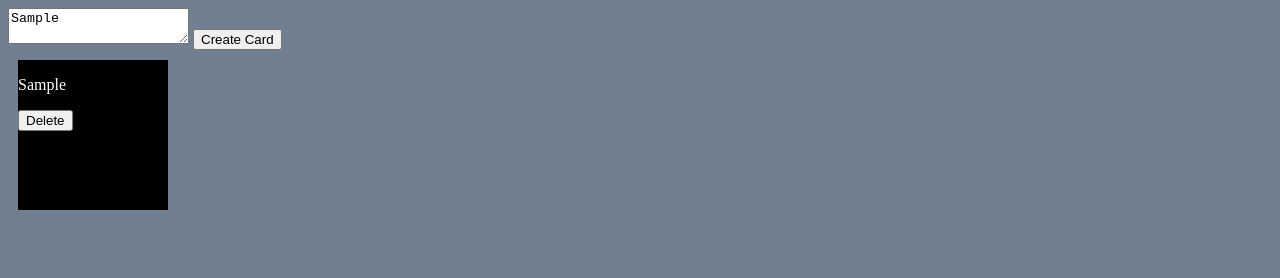
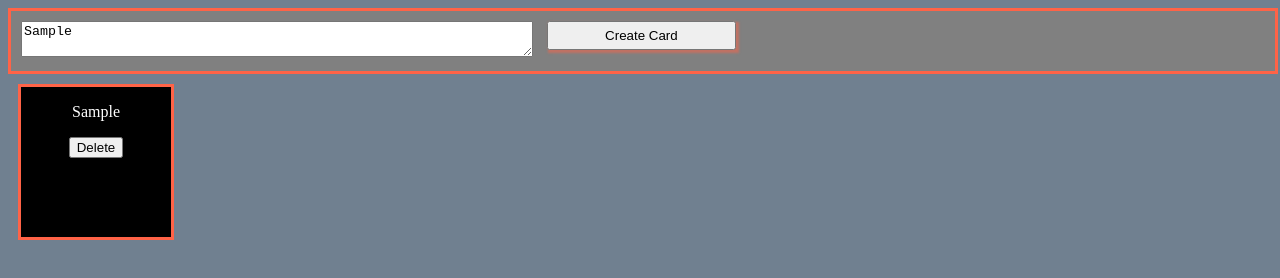
Before and after one commit to morecallan/SPA-exercise-cards, a plain HTML site: page index.html in a window 1280 px wide. Both pictures are taken after typing "Sample" into the empty fields and a click on the button "Create Card". Drawn offline with Linux system fonts and the light colour scheme.

Commit message:
completed task 3

```diff
--- a/cards.css
+++ b/cards.css
@@ -2,8 +2,32 @@ body {
     background-color: slategray;
 }
 
+#cardCreator {
+    display: block;
+    width: 100%;
+    background-color: gray;
+    height: 60px;
+    border: 3px solid rgba(255, 99, 71, 1);
+}
+
+#cardCreator textarea {
+    width: 40%;
+    margin: 10px;
+}
+
+#cardCreator button {
+    width: 15%;
+    padding: 5px;
+    margin: 10px auto;
+    display: inline-block;
+    position: relative;
+    top: -2em;
+    box-shadow: 2px 2px 2px 1px rgba(255, 99, 71, .5);
+}
+
 .cardHolder {
     display: flex;
+
 }
 
 .card {
@@ -13,4 +37,6 @@ body {
     color: white;
     display: inline-block;
     margin: 10px;
+    text-align: center;
+    border: 3px solid tomato;
 }
--- a/cards.js
+++ b/cards.js
@@ -1,11 +1,30 @@
 var textInput = document.getElementById("textInput");
 var addCardButton = document.getElementById("createButton");
 var cardHolder = document.getElementById("cardHolder");
+cardCount = 0;
 
 addCardButton.addEventListener("click", addCardFunction)
 
 function addCardFunction() {
     var cardText = textInput.value
-    var cardString = "<section class='card'> <p>" + cardText + "</p> <button>Delete</button></section>"
-    cardHolder.innerHTML += cardString;
+
+    if (cardText !== "") {
+        var cardString = "<section class='card' id='card" + cardCount + "''> <p>" + cardText + "</p> <button id='delete'>Delete</button></section>"
+        cardHolder.innerHTML += cardString;
+        cardCount ++;
+    } else {
+        alert("Write something, doofus.")
+    }
 }
+
+cardHolder.addEventListener("click", deleteCard);
+
+
+function deleteCard(e){
+    console.log("e", e);
+    if (e.target.id === "delete") {
+        whereAmI = e.target.parentNode;
+        cardHolder.removeChild(whereAmI);
+    }
+
+}
--- a/index.html
+++ b/index.html
@@ -5,8 +5,10 @@
     <link rel="stylesheet" type="text/css" href="cards.css">
 </head>
 <body>
-    <textarea id="textInput"></textarea>
-    <button id="createButton">Create Card</button>
+    <div id="cardCreator">
+        <textarea id="textInput"></textarea>
+        <button id="createButton">Create Card</button>
+    </div>
 
     <div id="cardHolder"></div>
 
```
